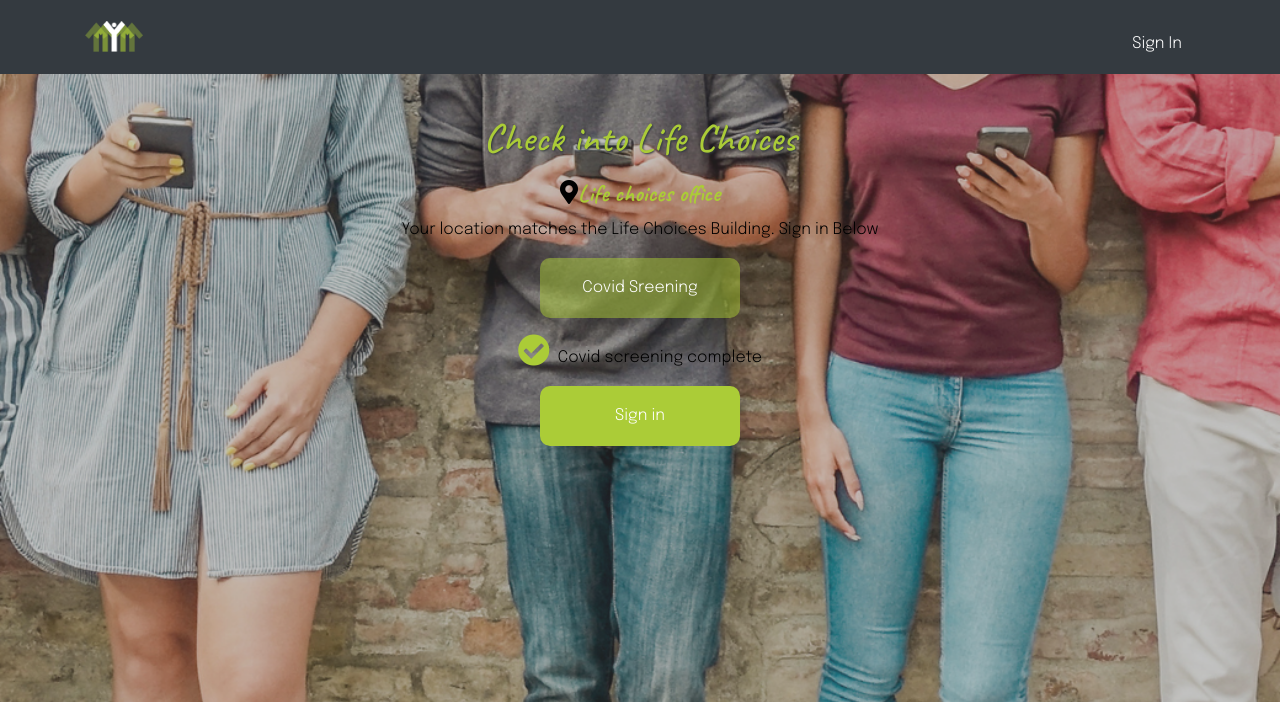
After one commit to LuyandaLM/lifechoices-admin, a Django app: page /checkin/ in a window 1280 px wide. The commit adds this page. Shown: the top 702 px of the page. Run offline with Django 3.2, Linux system fonts and the light colour scheme; some libraries are stand-ins or nearby versions.

Commit message:
checkin added

```diff
--- a/admin_portal/urls.py
+++ b/admin_portal/urls.py
@@ -1,7 +1,7 @@
 from django.urls import path, include
 from django.contrib.auth.decorators import login_required
 from .views import HomePageView, CovidQuestionnairePage, LeaveApplicationPage, PendingLeaveApplicationPage, ChatPageView,\
-    AdminPageView
+    AdminPageView, CheckinPageView
 
 
 app_name = 'admin_portal'
@@ -15,4 +15,5 @@ urlpatterns = [
     path('api/', include('admin_portal.api.urls')),
     path('chat/', ChatPageView.as_view(), name='chat'),
     path('adminpage/', AdminPageView.as_view(), name='admin'),
+    path('checkin/', CheckinPageView.as_view(), name='checkin'),
 ]
--- a/admin_portal/views.py
+++ b/admin_portal/views.py
@@ -107,3 +107,11 @@ class AdminPageView(View):
     def get(self, request, *args, **kwargs):
         # form = self.form_class(initial=self.initial)
         return render(request, self.template_name)
+
+
+class CheckinPageView(View):
+    template_name = "checkin.html"
+
+    def get(self, request, *args, **kwargs):
+        # form = self.form_class(initial=self.initial)
+        return render(request, self.template_name)
--- a/static/style.css
+++ b/static/style.css
@@ -414,3 +414,24 @@ color: white;
 color: black;
 background: none;
 }
+/* checkin */
+.covidbtn,
+.checkinbtn {
+	height: 60px;
+	width: 200px;
+	border-radius: 10px;
+	background-color: #abcc37;
+	color: white;
+}
+.checkinbtn {
+}
+.covidbtn {
+	background-color: rgb(171, 204, 55, 0.5);
+
+}
+.checktick {
+	color: #abcc37;
+}
+.checkinbg {
+color: black;
+}
--- /dev/null
+++ b/templates/checkin.html
@@ -0,0 +1,23 @@
+{% extends 'base.html' %}
+{% load static %}
+{% block content %}
+<div class="container checkinbg">
+        <div class="row text-center">
+
+            <h1 class="col-12 accpend "> Check into Life Choices</h1>
+                <h4 class="col-12 "><i class="fas fa-map-marker-alt"><span class="accpend">Life choices office</span></i></h4>
+                <span class="col-12">Your location matches the Life Choices Building. Sign in Below</span>
+        </div>
+    <div class="row py-3">
+        <div class="col-md-12 text-center">
+        <button class="btn covidbtn ">Covid Sreening</button>
+        </div>
+        <div class="col-md-12 text-center pt-3">
+            <span><i class="fas fa-check-circle fa-2x checktick pr-2"></i>Covid screening complete</span>
+        </div>
+        <div class="col-md-12 text-center pt-3">
+            <button class="btn  checkinbtn">Sign in</button>
+        </div>
+    </div>
+</div>
+{% endblock content %}
```
